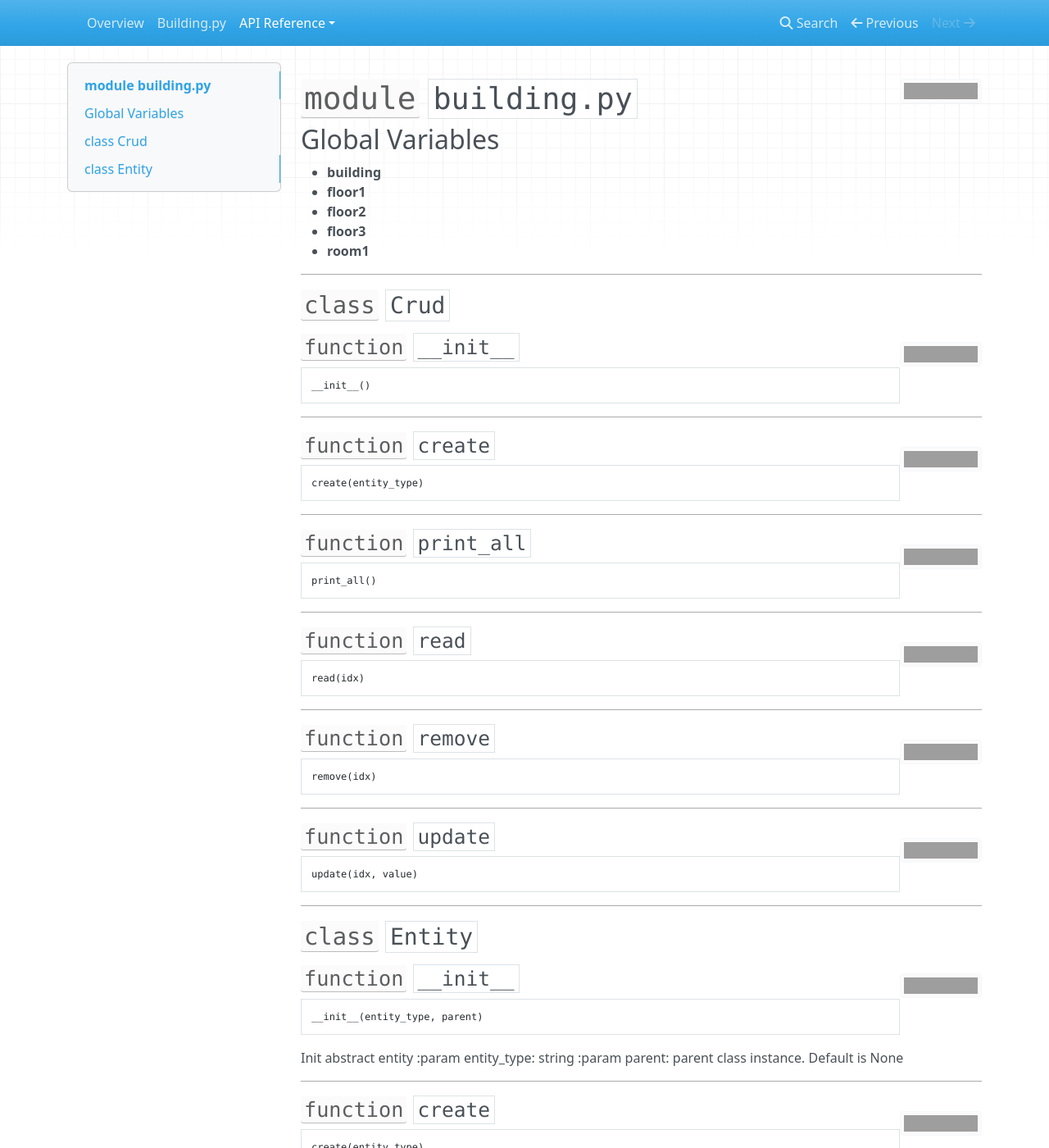
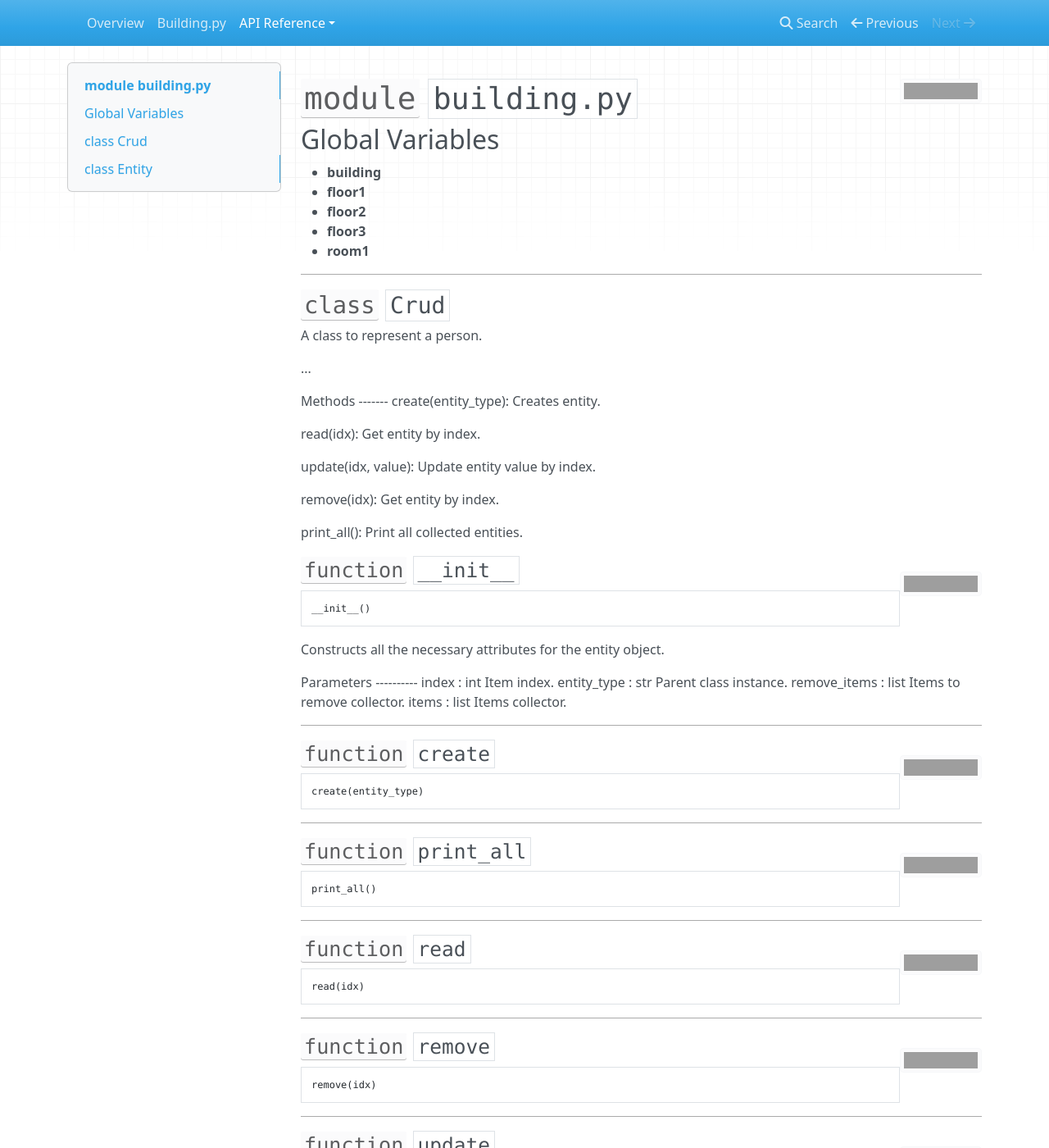
Before and after one commit to teamco/python_doc, an MkDocs documentation site: the page built from docs/api-docs/building.py.md, in a window 1280 px wide and 1400 px high, cut to the strip 0-1400 px from the top of the window. Shown: the whole strip at 82% size. Built offline with MkDocs 1.6.1, drawn with Linux system fonts in a browser that asks for light colours; nearby versions of some CDN libraries; some of the changed text lies outside the part shown; grey boxes are pictures that could not be loaded.

Commit message:
cont docs

````diff
--- a/docs/api-docs/building.py.md
+++ b/docs/api-docs/building.py.md
@@ -19,11 +19,22 @@
 ---
 
 ## <kbd>class</kbd> `Crud`
+A class to represent a person.
 
+...
 
+Methods
+------- create(entity_type):  Creates entity.
 
+read(idx):  Get entity by index.
 
-<a href="https://github.com/teamco/python_doc/blob/main/building.py/building.py#L2"><img align="right" style="float:right;" src="https://img.shields.io/badge/-source-cccccc?style=flat-square"></a>
+update(idx, value):  Update entity value by index.
+
+remove(idx):  Get entity by index.
+
+print_all():  Print all collected entities.
+
+<a href="https://github.com/teamco/python_doc/blob/main/building.py/building.py#L24"><img align="right" style="float:right;" src="https://img.shields.io/badge/-source-cccccc?style=flat-square"></a>
 
 ### <kbd>function</kbd> `__init__`
 
@@ -31,16 +42,17 @@
 __init__()
 ```
 
+Constructs all the necessary attributes for the entity object.
 
-
-
+Parameters
+----------  index : int  Item index.  entity_type : str  Parent class instance.  remove_items : list  Items to remove collector.  items : list  Items collector.
 
 
 
 
 ---
 
-<a href="https://github.com/teamco/python_doc/blob/main/building.py/building.py#L8"><img align="right" style="float:right;" src="https://img.shields.io/badge/-source-cccccc?style=flat-square"></a>
+<a href="https://github.com/teamco/python_doc/blob/main/building.py/building.py#L44"><img align="right" style="float:right;" src="https://img.shields.io/badge/-source-cccccc?style=flat-square"></a>
 
 ### <kbd>function</kbd> `create`
 
@@ -54,7 +66,7 @@
 
 ---
 
-<a href="https://github.com/teamco/python_doc/blob/main/building.py/building.py#L30"><img align="right" style="float:right;" src="https://img.shields.io/badge/-source-cccccc?style=flat-square"></a>
+<a href="https://github.com/teamco/python_doc/blob/main/building.py/building.py#L66"><img align="right" style="float:right;" src="https://img.shields.io/badge/-source-cccccc?style=flat-square"></a>
 
 ### <kbd>function</kbd> `print_all`
 
@@ -68,7 +80,7 @@
 
 ---
 
-<a href="https://github.com/teamco/python_doc/blob/main/building.py/building.py#L13"><img align="right" style="float:right;" src="https://img.shields.io/badge/-source-cccccc?style=flat-square"></a>
+<a href="https://github.com/teamco/python_doc/blob/main/building.py/building.py#L49"><img align="right" style="float:right;" src="https://img.shields.io/badge/-source-cccccc?style=flat-square"></a>
 
 ### <kbd>function</kbd> `read`
 
@@ -82,7 +94,7 @@
 
 ---
 
-<a href="https://github.com/teamco/python_doc/blob/main/building.py/building.py#L22"><img align="right" style="float:right;" src="https://img.shields.io/badge/-source-cccccc?style=flat-square"></a>
+<a href="https://github.com/teamco/python_doc/blob/main/building.py/building.py#L58"><img align="right" style="float:right;" src="https://img.shields.io/badge/-source-cccccc?style=flat-square"></a>
 
 ### <kbd>function</kbd> `remove`
 
@@ -96,7 +108,7 @@
 
 ---
 
-<a href="https://github.com/teamco/python_doc/blob/main/building.py/building.py#L16"><img align="right" style="float:right;" src="https://img.shields.io/badge/-source-cccccc?style=flat-square"></a>
+<a href="https://github.com/teamco/python_doc/blob/main/building.py/building.py#L52"><img align="right" style="float:right;" src="https://img.shields.io/badge/-source-cccccc?style=flat-square"></a>
 
 ### <kbd>function</kbd> `update`
 
@@ -112,11 +124,12 @@
 ---
 
 ## <kbd>class</kbd> `Entity`
+A class to represent a person.
 
+... Attributes
+---------- entity_type : str  Abstract entity name. parent : object  Parent class instance.
 
-
-
-<a href="https://github.com/teamco/python_doc/blob/main/building.py/building.py#L40"><img align="right" style="float:right;" src="https://img.shields.io/badge/-source-cccccc?style=flat-square"></a>
+<a href="https://github.com/teamco/python_doc/blob/main/building.py/building.py#L88"><img align="right" style="float:right;" src="https://img.shields.io/badge/-source-cccccc?style=flat-square"></a>
 
 ### <kbd>function</kbd> `__init__`
 
@@ -124,14 +137,19 @@
 __init__(entity_type, parent)
 ```
 
-Init abstract entity :param entity_type: string :param parent: parent class instance. Default is None
+Init abstract entity.
+
+**Parameters:**
+
+     - <b>`entity_type`</b> (str):  Abstract entity name.
+     - <b>`parent`</b> (object):  Parent class instance. Default is None.
 
 
 
 
 ---
 
-<a href="https://github.com/teamco/python_doc/blob/main/building.py/building.py#L8"><img align="right" style="float:right;" src="https://img.shields.io/badge/-source-cccccc?style=flat-square"></a>
+<a href="https://github.com/teamco/python_doc/blob/main/building.py/building.py#L44"><img align="right" style="float:right;" src="https://img.shields.io/badge/-source-cccccc?style=flat-square"></a>
 
 ### <kbd>function</kbd> `create`
 
@@ -145,7 +163,7 @@
 
 ---
 
-<a href="https://github.com/teamco/python_doc/blob/main/building.py/building.py#L30"><img align="right" style="float:right;" src="https://img.shields.io/badge/-source-cccccc?style=flat-square"></a>
+<a href="https://github.com/teamco/python_doc/blob/main/building.py/building.py#L66"><img align="right" style="float:right;" src="https://img.shields.io/badge/-source-cccccc?style=flat-square"></a>
 
 ### <kbd>function</kbd> `print_all`
 
@@ -159,7 +177,7 @@
 
 ---
 
-<a href="https://github.com/teamco/python_doc/blob/main/building.py/building.py#L13"><img align="right" style="float:right;" src="https://img.shields.io/badge/-source-cccccc?style=flat-square"></a>
+<a href="https://github.com/teamco/python_doc/blob/main/building.py/building.py#L49"><img align="right" style="float:right;" src="https://img.shields.io/badge/-source-cccccc?style=flat-square"></a>
 
 ### <kbd>function</kbd> `read`
 
@@ -173,7 +191,7 @@
 
 ---
 
-<a href="https://github.com/teamco/python_doc/blob/main/building.py/building.py#L22"><img align="right" style="float:right;" src="https://img.shields.io/badge/-source-cccccc?style=flat-square"></a>
+<a href="https://github.com/teamco/python_doc/blob/main/building.py/building.py#L58"><img align="right" style="float:right;" src="https://img.shields.io/badge/-source-cccccc?style=flat-square"></a>
 
 ### <kbd>function</kbd> `remove`
 
@@ -187,7 +205,7 @@
 
 ---
 
-<a href="https://github.com/teamco/python_doc/blob/main/building.py/building.py#L16"><img align="right" style="float:right;" src="https://img.shields.io/badge/-source-cccccc?style=flat-square"></a>
+<a href="https://github.com/teamco/python_doc/blob/main/building.py/building.py#L52"><img align="right" style="float:right;" src="https://img.shields.io/badge/-source-cccccc?style=flat-square"></a>
 
 ### <kbd>function</kbd> `update`
 
````
Also changed, not shown: building.py (+52 -3 lines), docs/api-docs/README.md (+4 -4 lines).
